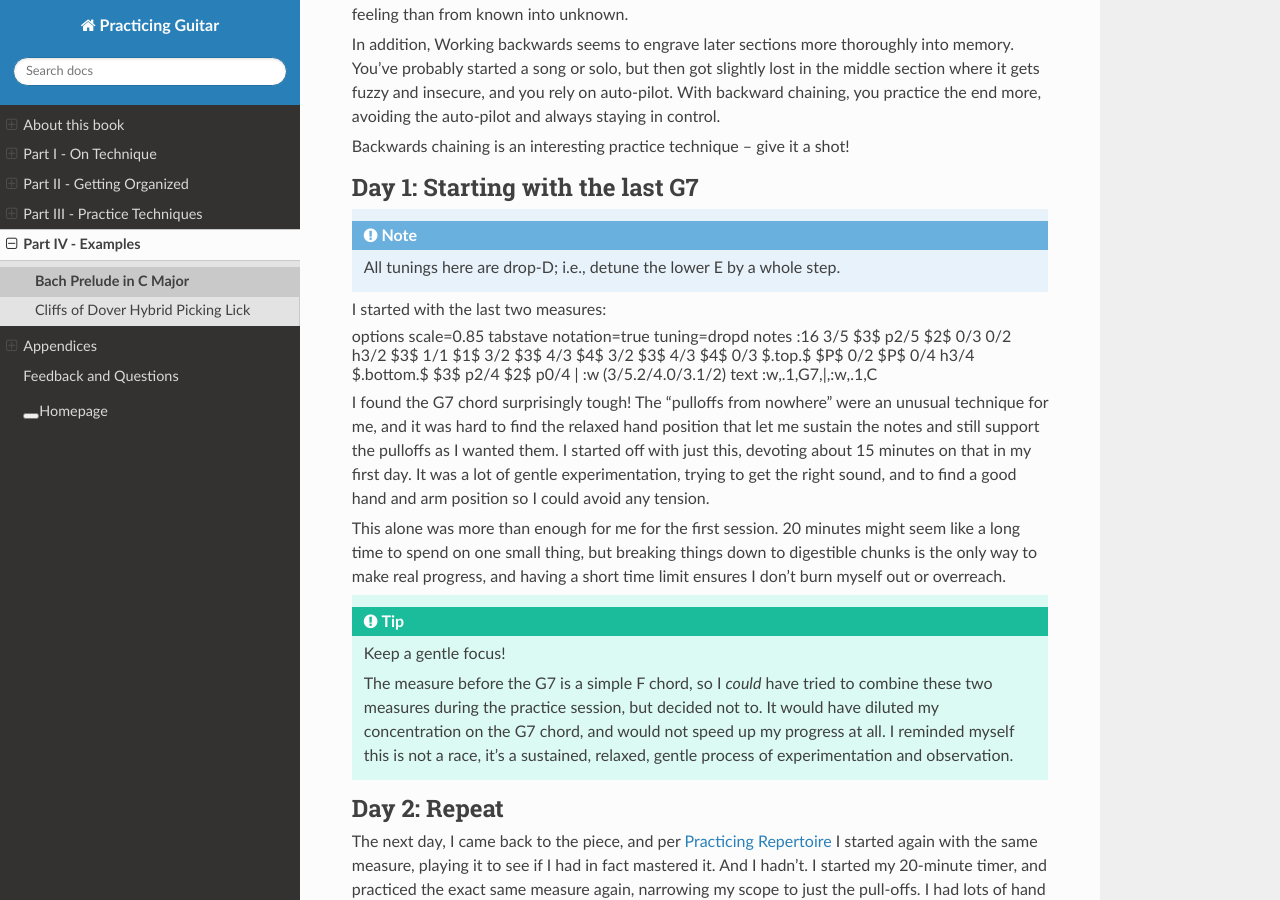
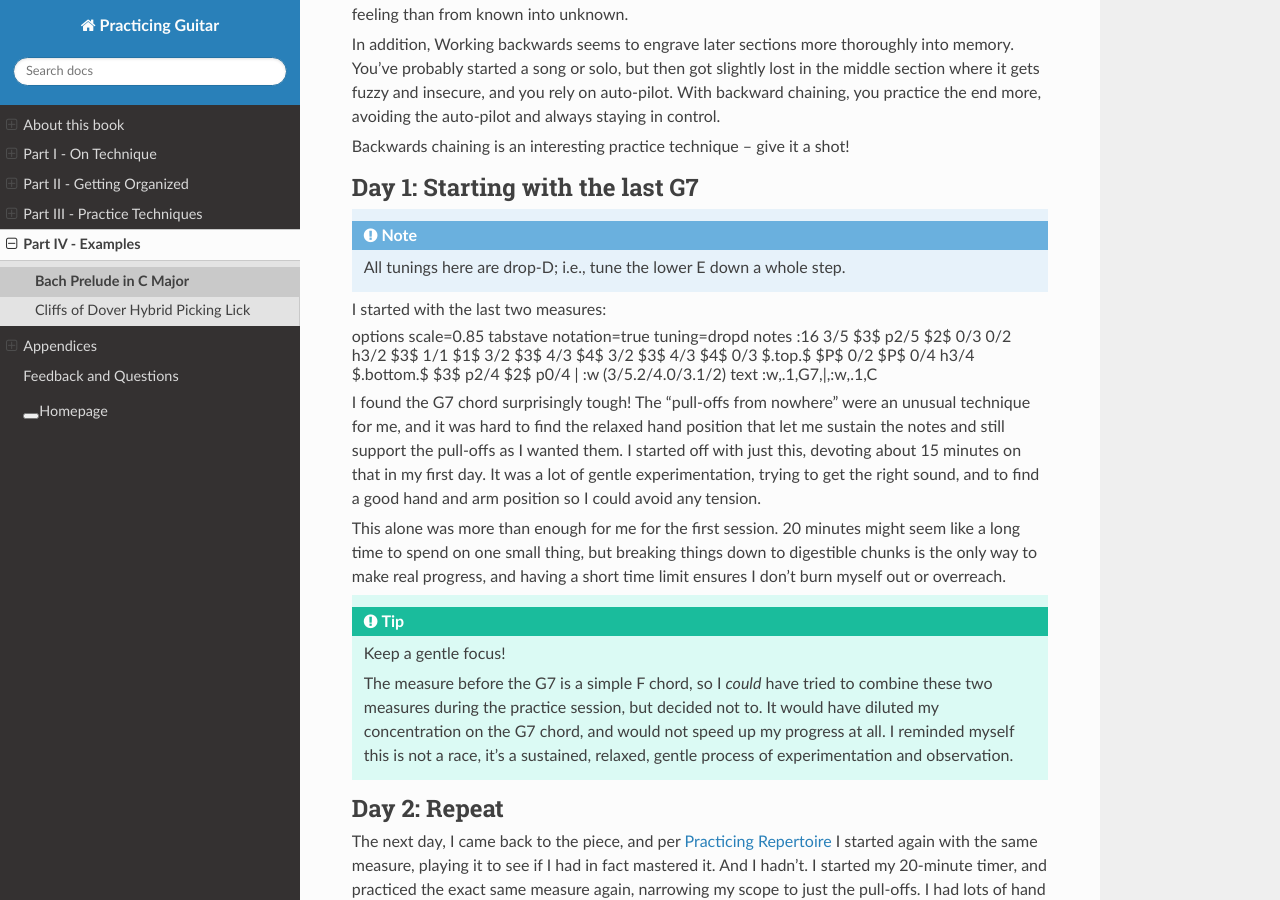
Before and after one commit to jzohrab/practicing-guitar, a Sphinx documentation site: the page built from docs/part-4-examples/bach-prelude-in-c-major-BWV-846.rst, in a window 1280 px wide and 900 px high, scrolled down 1161 px. Built offline with Sphinx 7.4.7 and the Read the Docs theme 2.0.0, drawn with Linux system fonts in a browser that asks for light colours; a script that is not in the unit is left out.

```diff
--- a/docs/part-3-techniques/chaining.rst
+++ b/docs/part-3-techniques/chaining.rst
@@ -73,7 +73,7 @@ Lastly, breaking things down like this lets you deal with small slices of the pr
 Backwards chaining for repertoire
 ^^^^^^^^^^^^^^^^^^^^^^^^^^^^^^^^^
 
-Backwards chaining is exceptionally useful for learning new repertoire -- either licks, or full pieces -- for the same reasons that it's useful for technique.  If you start learning something from the end, rather than the beginning, you'll find that the "feeling" of memorization is quite different, because you're always pre-pending new material to material you've already mastered.
+Backwards chaining is exceptionally useful for learning new repertoire -- either licks, or full pieces -- for the same reasons that it's useful for technique.  If you start learning something from the end, rather than the beginning, you'll find that the "feeling" of memorization is quite different, because you're always prepending new material to material you've already mastered.
 
 If you memorize something starting at the beginning, there is the danger of just playing what you know for a few bars, and never really getting into the remainder of it: you start strong and then bluff your way through the rest.  I know I've been guilty of that.  Starting at the end ensures that you will end up *really* learning what you're working on!
 
--- a/docs/part-4-examples/_index.rst
+++ b/docs/part-4-examples/_index.rst
@@ -4,7 +4,7 @@
 Part IV - Examples
 ##################
 
-In this section I describe how I used the techniques in this book when practising repertoire and technique.  I can only speak from my own experience, but hopefully it’s useful, and will give you some ideas that you can apply for your own practising.
+In this section I describe how I used the techniques in this book when working on repertoire and technique.  I can only speak from my own experience, but hopefully it’s useful, and will give you some ideas that you can try.
 
 If you have any question, let me know in the feedback. Good luck!
 
--- a/docs/part-4-examples/bach-prelude-in-c-major-BWV-846.rst
+++ b/docs/part-4-examples/bach-prelude-in-c-major-BWV-846.rst
@@ -36,7 +36,7 @@ Day 1: Starting with the last G7
 
 .. note::
 
-   All tunings here are drop-D; i.e., detune the lower E by a whole step.
+   All tunings here are drop-D; i.e., tune the lower E down a whole step.
 
 I started with the last two measures:
 
@@ -49,7 +49,7 @@ I started with the last two measures:
    notes :16 3/5 $3$ p2/5 $2$ 0/3 0/2 h3/2 $3$ 1/1 $1$ 3/2 $3$ 4/3 $4$ 3/2 $3$ 4/3 $4$ 0/3 $.top.$ $P$ 0/2 $P$ 0/4 h3/4 $.bottom.$ $3$ p2/4 $2$ p0/4 | :w (3/5.2/4.0/3.1/2)
    text :w,.1,G7,|,:w,.1,C
 
-I found the G7 chord surprisingly tough!  The "pulloffs from nowhere" were an unusual technique for me, and it was hard to find the relaxed hand position that let me sustain the notes and still support the pulloffs as I wanted them.  I started off with just this, devoting about 15 minutes on that in my first day. It was a lot of gentle experimentation, trying to get the right sound, and to find a good hand and arm position so I could avoid any tension.
+I found the G7 chord surprisingly tough!  The "pull-offs from nowhere" were an unusual technique for me, and it was hard to find the relaxed hand position that let me sustain the notes and still support the pull-offs as I wanted them.  I started off with just this, devoting about 15 minutes on that in my first day. It was a lot of gentle experimentation, trying to get the right sound, and to find a good hand and arm position so I could avoid any tension.
 
 This alone was more than enough for me for the first session.  20 minutes might seem like a long time to spend on one small thing, but breaking things down to digestible chunks is the only way to make real progress, and having a short time limit ensures I don't burn myself out or overreach.
 
@@ -61,7 +61,7 @@ This alone was more than enough for me for the first session.  20 minutes might
 Day 2: Repeat
 -------------
 
-The next day, I came back to the piece, and per :ref:`practicing_repertoire` I started again with the same measure, playing it to see if I had in fact mastered it. And I hadn’t.  I started my 20-minute timer, and practiced the exact same measure again, narrowing my scope to just the pull-offs.  I had lots of hand tension I had to get rid of!
+The next day, I came back to the piece, and per :ref:`practicing_repertoire` I started again with the same measure, playing it to see if I had in fact mastered it. And I hadn't.  I started my 20-minute timer, and practiced the exact same measure again, narrowing my scope to just the pull-offs.  I had lots of hand tension I had to get rid of!
 
 .. vextab::
 
@@ -75,7 +75,7 @@ A few more days
 
 Though it's a single measure, I spent a few more 20-minute sessions on this section alone.  When you're focused, 20 minutes flies by, and the rest between each session lets your body process and synthesize.
 
-Since this measure felt completely foreign to me, I wasn’t aiming for perfection at first. I just wanted a mid range temple that I could play evenly and rhythmically accurately, with no undue stress anywhere in my body.  I was going to spend a lot of time on the piece and let my mind, hands, and fingers acclimate.
+Since this measure felt completely foreign to me, I wasn't aiming for perfection at first. I just wanted a mid range temple that I could play evenly and rhythmically accurately, with no undue stress anywhere in my body.  I was going to spend a lot of time on the piece and let my mind, hands, and fingers acclimate.
 
 The next measure: F
 -------------------
--- a/docs/part-4-examples/cliffs-of-dover-hybrid-picking.rst
+++ b/docs/part-4-examples/cliffs-of-dover-hybrid-picking.rst
@@ -28,7 +28,7 @@ I worked on these components one at a time in succession until each was mastered
 20-minute chunks
 ^^^^^^^^^^^^^^^^
 
-For each different part, I stuck with the 20-minute practice session described in :ref:`practicing_repertoire`.  When acquiring new motions, e.g. for new techniques, overpracticing can be counterproductive, so keeping the sessions short and experimental let me find what worked for me.  I moved on to the next technique when the current one felt natural at the start of any practice session.
+For each different part, I stuck with the 20-minute practice session described in :ref:`practicing_repertoire`.  It takes time to acquire new motions, for example when working on new techniques, so keeping the sessions short and experimental let me find what worked, and gave my brain and body time to adapt.  I moved on to the next technique when the current one felt natural at the start of any practice session.
 
 The components
 --------------
@@ -77,7 +77,7 @@ I first worked on single trills (just a few notes), and gradually extended it un
 Trill and jump
 ^^^^^^^^^^^^^^
 
-When the trills were good, add the jump to the next string.  This is (finally) the kernal of the entire lick:
+When the trills were good, add the jump to the next string.  This is (finally) the kernel of the entire lick:
 
 .. vextab::
 
@@ -123,4 +123,4 @@ When these all worked, I quickly got to the full lick.
 Final thoughts
 --------------
 
-Since this lick is completely different from anything that I usually play, all the motions were new.  I spent a long time initially just trying to practice it at various tempi (fast and slow), but didn't make progress as I was doing too much.  By breaking it down, and getting comfortable with each atomic unit of the technique, I could carry that forward as I gradually added new ideas.
+Since this lick is completely different from anything that I usually play, all the motions were new.  I spent a long time initially just trying to practice it at various speeds, but didn't make progress as I was doing too much.  By breaking it down, and getting comfortable with each atomic unit of the technique, I could carry that forward as I gradually added new ideas.
--- a/docs/spelling_wordlist.txt
+++ b/docs/spelling_wordlist.txt
@@ -16,7 +16,9 @@ Sándor
 Taubman
 Todo
 Werner
+arpeggiated
 bach
+backchaining
 bernhard
 crosspicking
 downstroke
@@ -37,10 +39,14 @@ partita
 pianostreet
 pickstrokes
 practicers
+prepending
 proprioceptive
+proprioception
 reframe
 rst
 th
 ths
+tunings
 ve
+voicings
 you’ve
```
